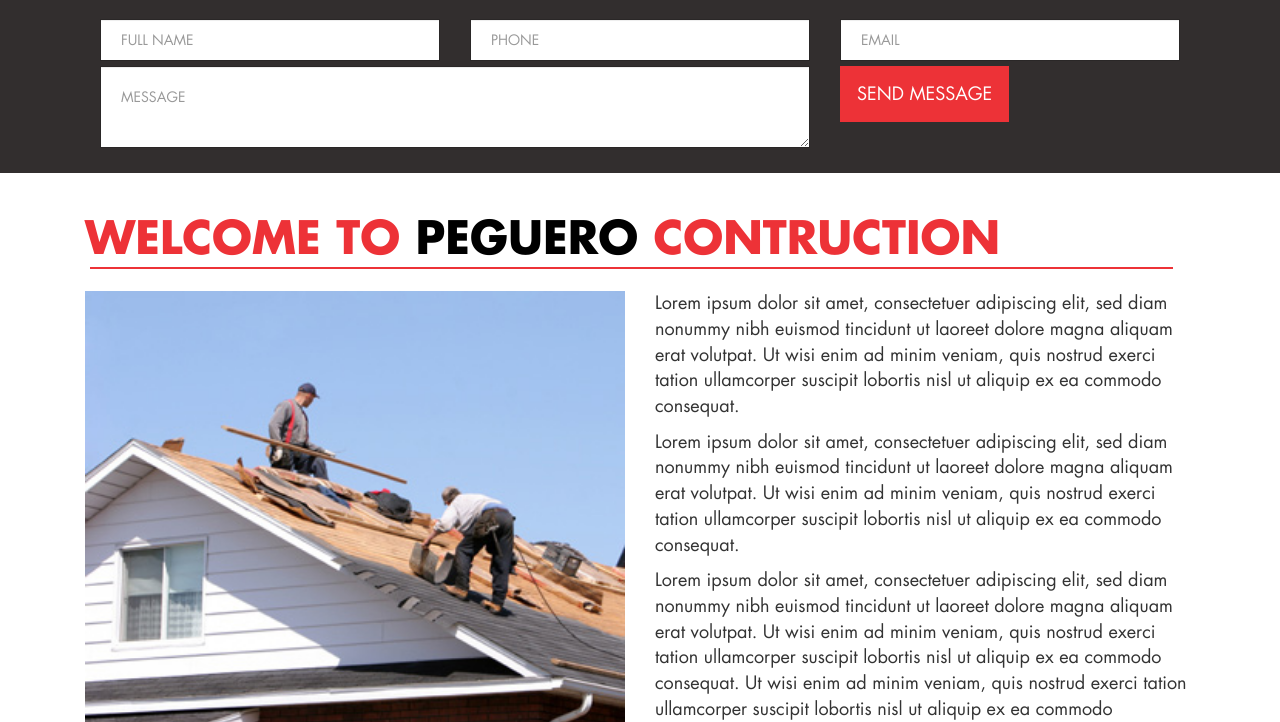
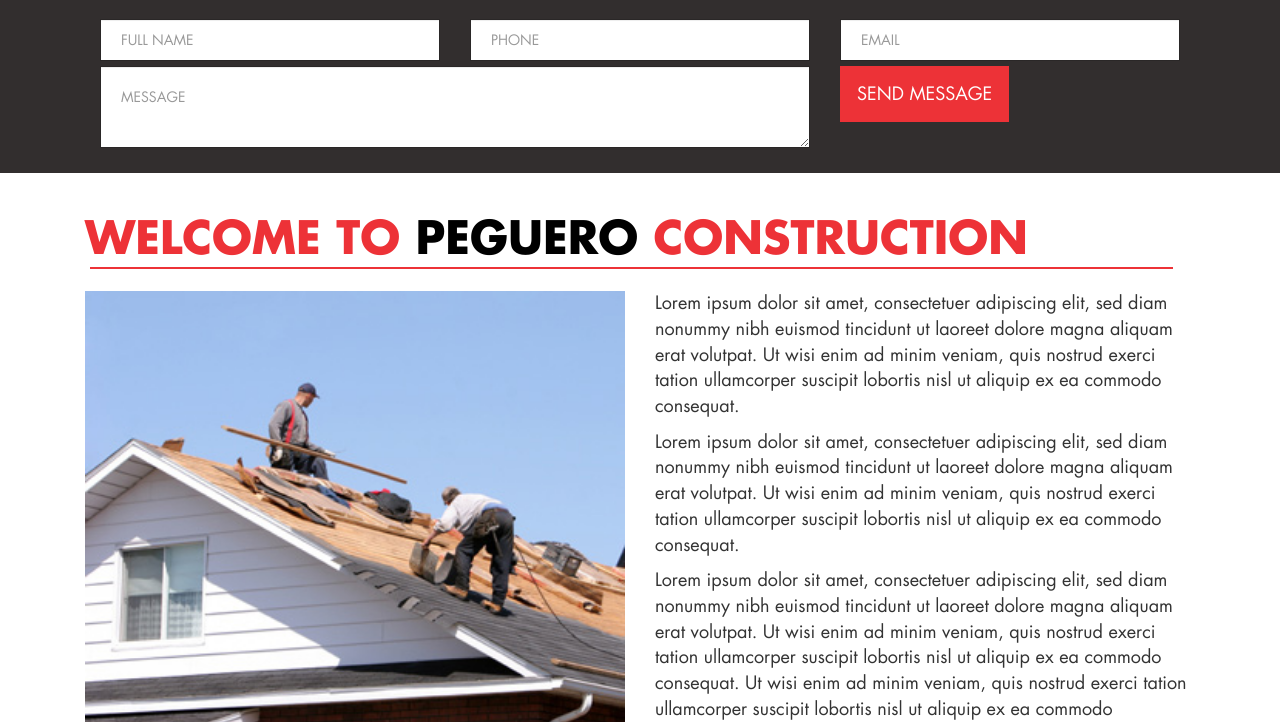
Before and after one commit to britoluisea/pegueroconstruction, a PHP site: page /index.php in a window 1280 px wide. Shown: the part 597-1319 px from the top of the page. Run offline with PHP 8.4, Linux system fonts and the light colour scheme.

Commit message:
correccion en welcome, texto desciptivo

```diff
--- a/index.php
+++ b/index.php
@@ -5,7 +5,7 @@
     <div class="container">
       <div class="col-lg-12">
         <h1 class="page-header">
-          welcome to <span>PEGUERO</span> CONTRUCTION
+          welcome to <span>PEGUERO</span> CONSTRUCTION
         </h1>
       </div>
       <div  class="col-md-6 mar-bot30">
```
Also changed, not shown: 1 other file.
